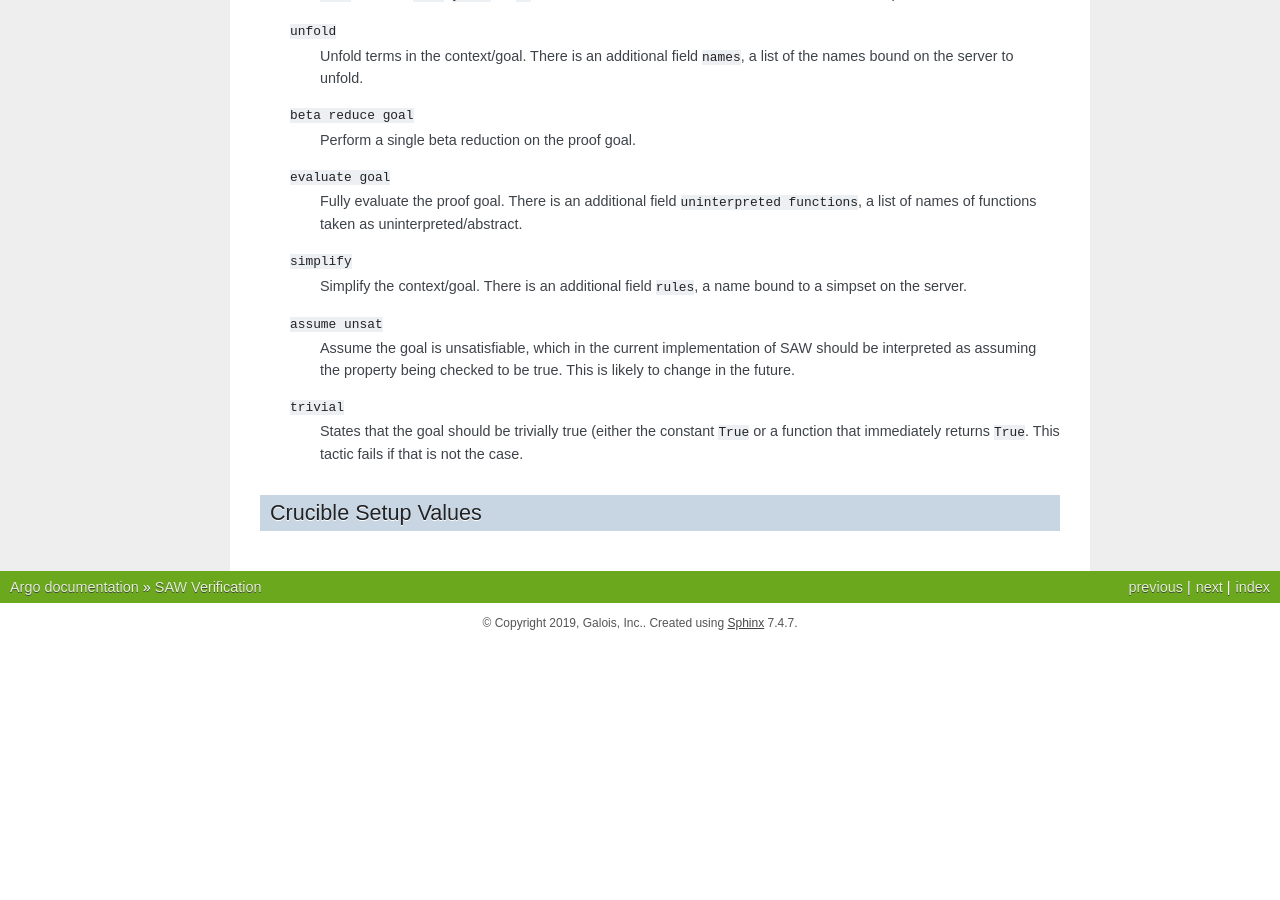
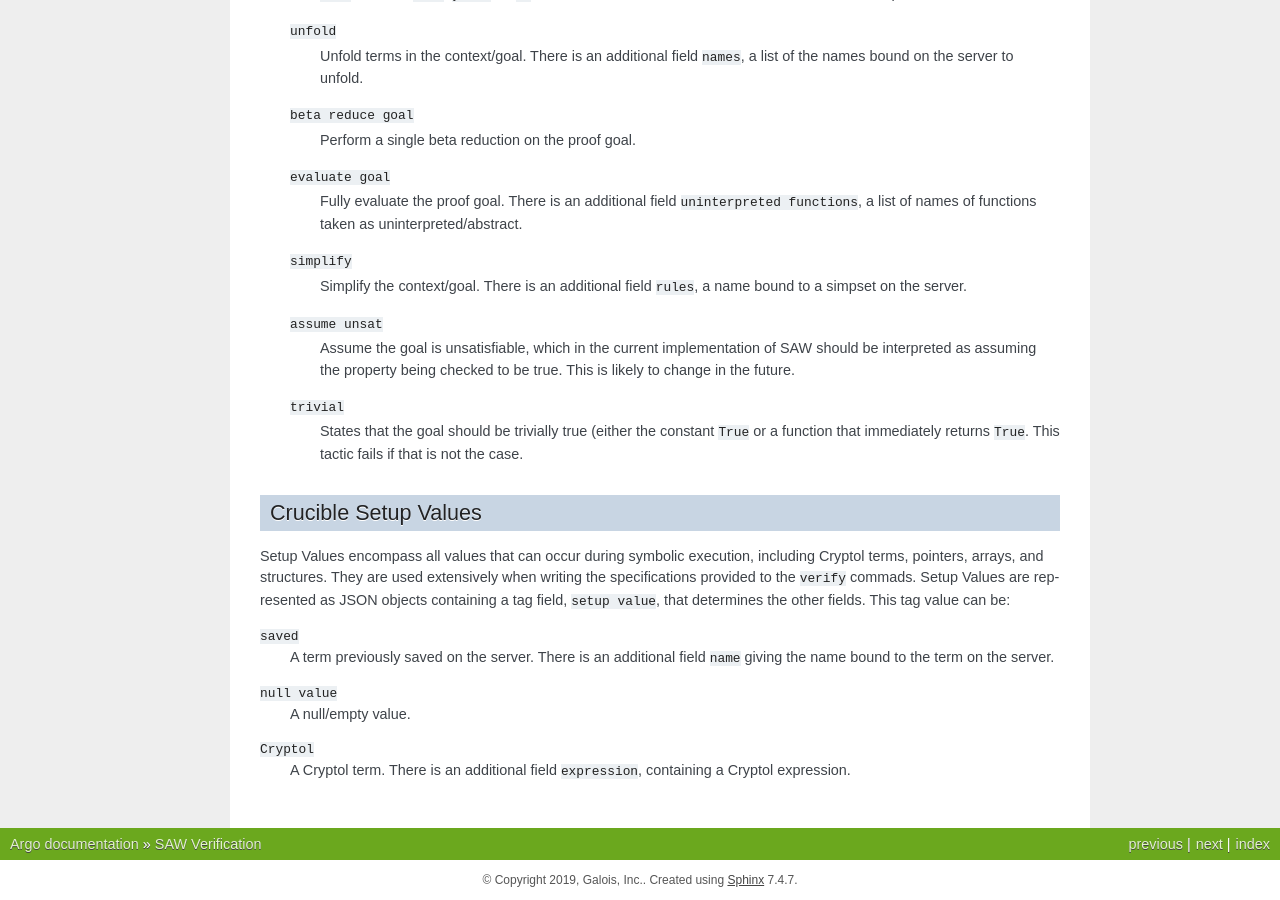
Before and after one commit to GaloisInc/argo, a Sphinx documentation site: the page built from docs/SAW.rst, in a window 1280 px wide and 900 px high, scrolled down 4382 px. Built offline with Sphinx 7.4.7, drawn with Linux system fonts in a browser that asks for light colours; before the commit the page ends 5025 px from its top, so only the background shows below that.

Commit message:
Fleshed out some of setup value

```diff
--- a/docs/SAW.rst
+++ b/docs/SAW.rst
@@ -283,3 +283,18 @@ A proof script is represented as a JSON object with a single field:
 
 Crucible Setup Values
 =====================
+
+Setup Values encompass all values that can occur during symbolic execution, including Cryptol terms,
+pointers, arrays, and structures. They are used extensively when writing the specifications provided to the
+``verify`` commads. Setup Values are represented as JSON objects containing a tag field, ``setup value``,
+that determines the other fields. This tag value can be:
+
+``saved``
+  A term previously saved on the server. There is an additional field ``name`` giving the name bound to the
+  term on the server.
+
+``null value``
+  A null/empty value.
+
+``Cryptol``
+  A Cryptol term. There is an additional field ``expression``, containing a Cryptol expression.
```
